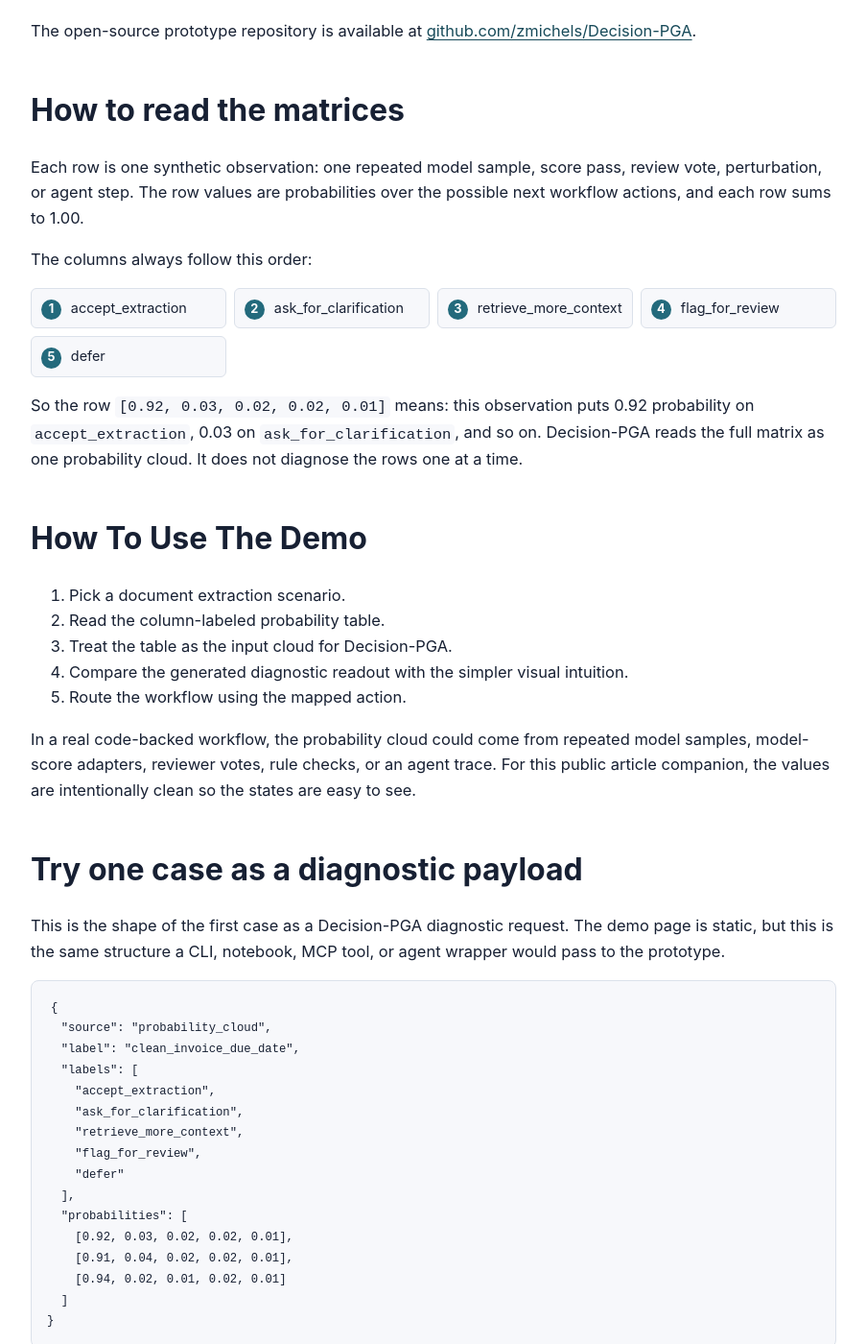
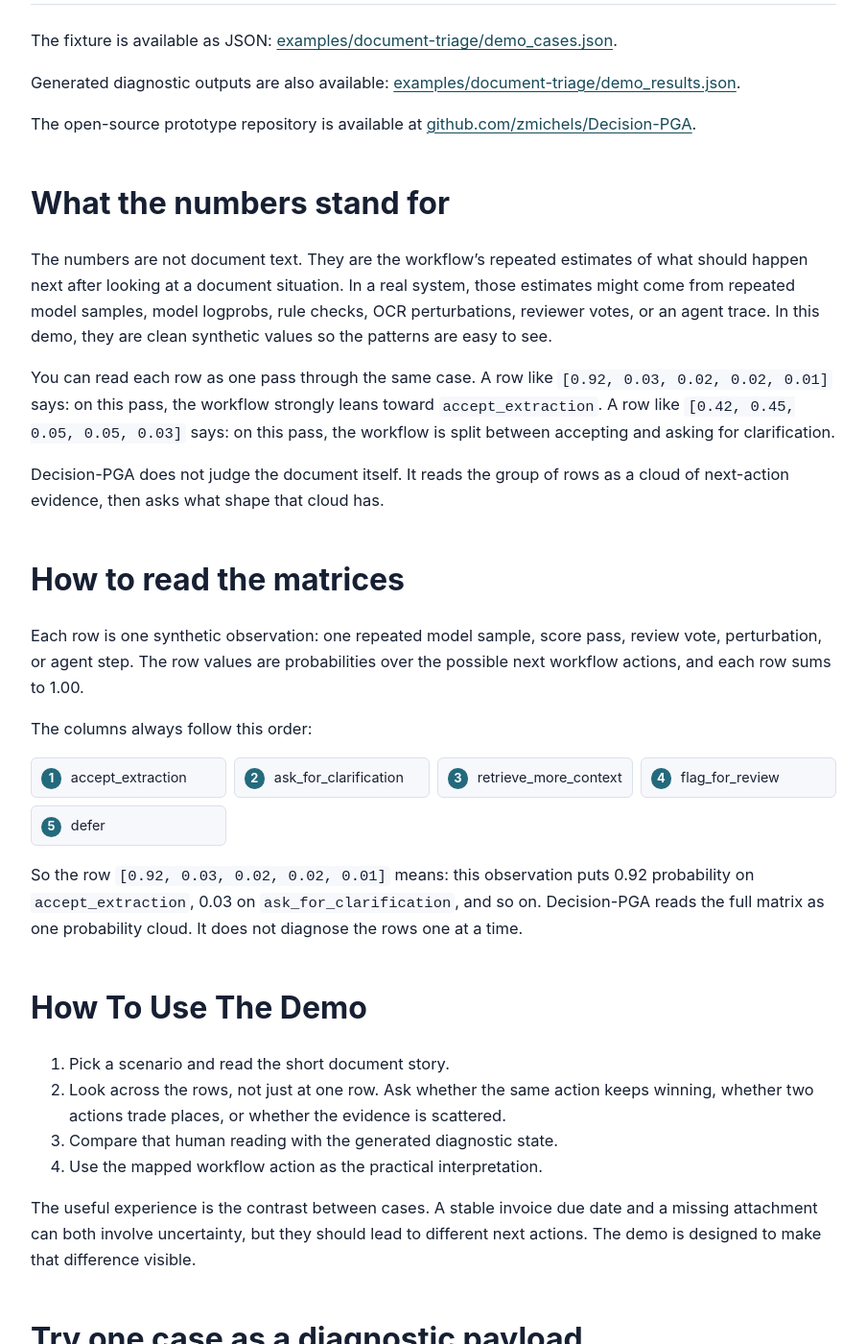
Before and after one commit to zmichels/decision-pga-pages, a Jekyll site: the page built from demo.md, in a window 1280 px wide and 1400 px high, scrolled down 1064 px. Shown: the whole window at 96% size, without its empty margins (188-1091 px from the left). Built offline with Jekyll 4.4.1, drawn with Linux system fonts in a browser that asks for light colours; some of the changed text lies outside the part shown.

Commit message:
Ground demo in document workflow context

```diff
--- a/demo.md
+++ b/demo.md
@@ -12,9 +12,14 @@
 system proposes or reviews an extracted field, then needs to choose what the
 workflow should do next.
 
+Imagine a small work queue. One document arrives, the AI reads it, and the
+workflow has five possible buttons it could press next: accept the extracted
+value, ask a person to clarify the meaning, retrieve another source, flag the
+case for review, or defer because the packet is changing underneath the system.
+
 The point is not that Decision-PGA extracts the field. The point is that a
 Decision-PGA-style diagnostic can describe the *shape* of uncertainty around
-the next workflow action.
+which button should be pressed next.
 
 This page uses no patient data, is not clinical validation, and is not a
 clinical decision support demonstration.
@@ -41,6 +46,23 @@
 The open-source prototype repository is available at
 [github.com/zmichels/Decision-PGA](https://github.com/zmichels/Decision-PGA).
 
+## What the numbers stand for
+
+The numbers are not document text. They are the workflow's repeated estimates
+of what should happen next after looking at a document situation. In a real
+system, those estimates might come from repeated model samples, model logprobs,
+rule checks, OCR perturbations, reviewer votes, or an agent trace. In this demo,
+they are clean synthetic values so the patterns are easy to see.
+
+You can read each row as one pass through the same case. A row like
+`[0.92, 0.03, 0.02, 0.02, 0.01]` says: on this pass, the workflow strongly
+leans toward `accept_extraction`. A row like
+`[0.42, 0.45, 0.05, 0.05, 0.03]` says: on this pass, the workflow is split
+between accepting and asking for clarification.
+
+Decision-PGA does not judge the document itself. It reads the group of rows as
+a cloud of next-action evidence, then asks what shape that cloud has.
+
 ## How to read the matrices
 
 Each row is one synthetic observation: one repeated model sample, score pass,
@@ -64,16 +86,16 @@
 
 ## How To Use The Demo
 
-1. Pick a document extraction scenario.
-2. Read the column-labeled probability table.
-3. Treat the table as the input cloud for Decision-PGA.
-4. Compare the generated diagnostic readout with the simpler visual intuition.
-5. Route the workflow using the mapped action.
+1. Pick a scenario and read the short document story.
+2. Look across the rows, not just at one row. Ask whether the same action keeps
+   winning, whether two actions trade places, or whether the evidence is
+   scattered.
+3. Compare that human reading with the generated diagnostic state.
+4. Use the mapped workflow action as the practical interpretation.
 
-In a real code-backed workflow, the probability cloud could come from repeated
-model samples, model-score adapters, reviewer votes, rule checks, or an agent
-trace. For this public article companion, the values are intentionally clean so
-the states are easy to see.
+The useful experience is the contrast between cases. A stable invoice due date
+and a missing attachment can both involve uncertainty, but they should lead to
+different next actions. The demo is designed to make that difference visible.
 
 ## Try one case as a diagnostic payload
 
@@ -115,6 +137,9 @@
 
 The summary uses short action labels to stay readable. The full action names
 are listed above in the Action Vocabulary and repeated in the scenario readouts.
+Read the cases from top to bottom: they move from a clean extraction, to a
+two-choice ambiguity, to missing evidence, to threshold sensitivity, to a
+sequence that changes over time.
 
 | Case | State | Action | Cue |
 |---|---|---|---|
@@ -146,6 +171,7 @@
     <h2>Clean invoice due date</h2>
     <p>
       A vendor invoice shows a clearly labeled due date near the payment total.
+      If this were in a work queue, most reviewers would expect it to move on.
       The observations form a tight cloud around <code>accept_extraction</code>.
     </p>
     <div class="scenario-detail-grid">
@@ -163,7 +189,7 @@
             </tbody>
           </table>
         </div>
-        <p class="microcopy">Full fixture: 8 rows x 5 action columns.</p>
+        <p class="microcopy">Across the full eight-row fixture, accept remains the clear winner.</p>
       </div>
       <div class="diagnostic-readout">
         <h3>Generated diagnostic readout</h3>
@@ -173,7 +199,7 @@
           <dt>Mean margin</dt><dd>0.90</dd>
           <dt>Dispersion</dt><dd>0.002</dd>
         </dl>
-        <p>A tight cloud with a large margin is stable enough for this synthetic workflow to proceed.</p>
+        <p>A tight cloud with a large margin means the workflow is not just confident once; it is repeatedly stable.</p>
       </div>
     </div>
   </article>
@@ -183,8 +209,10 @@
     <h2>Two plausible contract dates</h2>
     <p>
       A contract amendment includes both an effective date and a signature date.
-      The cloud mostly varies along one axis: accept the extraction, or ask which
-      date definition the user intended.
+      A person can understand the confusion immediately: both dates are real,
+      but they answer different questions. The cloud mostly varies along one
+      axis: accept the extraction, or ask which date definition the user
+      intended.
     </p>
     <div class="scenario-detail-grid">
       <div>
@@ -201,7 +229,7 @@
             </tbody>
           </table>
         </div>
-        <p class="microcopy">The top action flips between accept and clarify.</p>
+        <p class="microcopy">This is not broad confusion; it is a focused two-action dispute.</p>
       </div>
       <div class="diagnostic-readout">
         <h3>Generated diagnostic readout</h3>
@@ -222,7 +250,7 @@
     <p>
       A purchase request says the approved amount is in an attached quote, but
       only the cover page is available. The probability mass spreads across
-      several actions because the workflow lacks evidence.
+      several actions because the workflow lacks the source it needs.
     </p>
     <div class="scenario-detail-grid">
       <div>
@@ -239,7 +267,7 @@
             </tbody>
           </table>
         </div>
-        <p class="microcopy">No single action dominates the evidence pattern.</p>
+        <p class="microcopy">The pattern reads like missing context, not a clean two-option choice.</p>
       </div>
       <div class="diagnostic-readout">
         <h3>Generated diagnostic readout</h3>
@@ -260,7 +288,7 @@
     <p>
       A reimbursement form total is legible, but the extracted value is close to
       an internal manual-review threshold. The safest route is not automatic
-      rejection; it is targeted review.
+      rejection; it is targeted review of a boundary case.
     </p>
     <div class="scenario-detail-grid">
       <div>
@@ -277,7 +305,7 @@
             </tbody>
           </table>
         </div>
-        <p class="microcopy">A small context shift moves the top action from accept to review.</p>
+        <p class="microcopy">The value itself may be readable, but the action depends on a threshold.</p>
       </div>
       <div class="diagnostic-readout">
         <h3>Generated diagnostic readout</h3>
@@ -315,7 +343,7 @@
             </tbody>
           </table>
         </div>
-        <p class="microcopy">The early rows favor accept; later rows favor defer.</p>
+        <p class="microcopy">The rows tell a time story: early evidence and late evidence disagree.</p>
       </div>
       <div class="diagnostic-readout">
         <h3>Generated diagnostic readout</h3>
```
